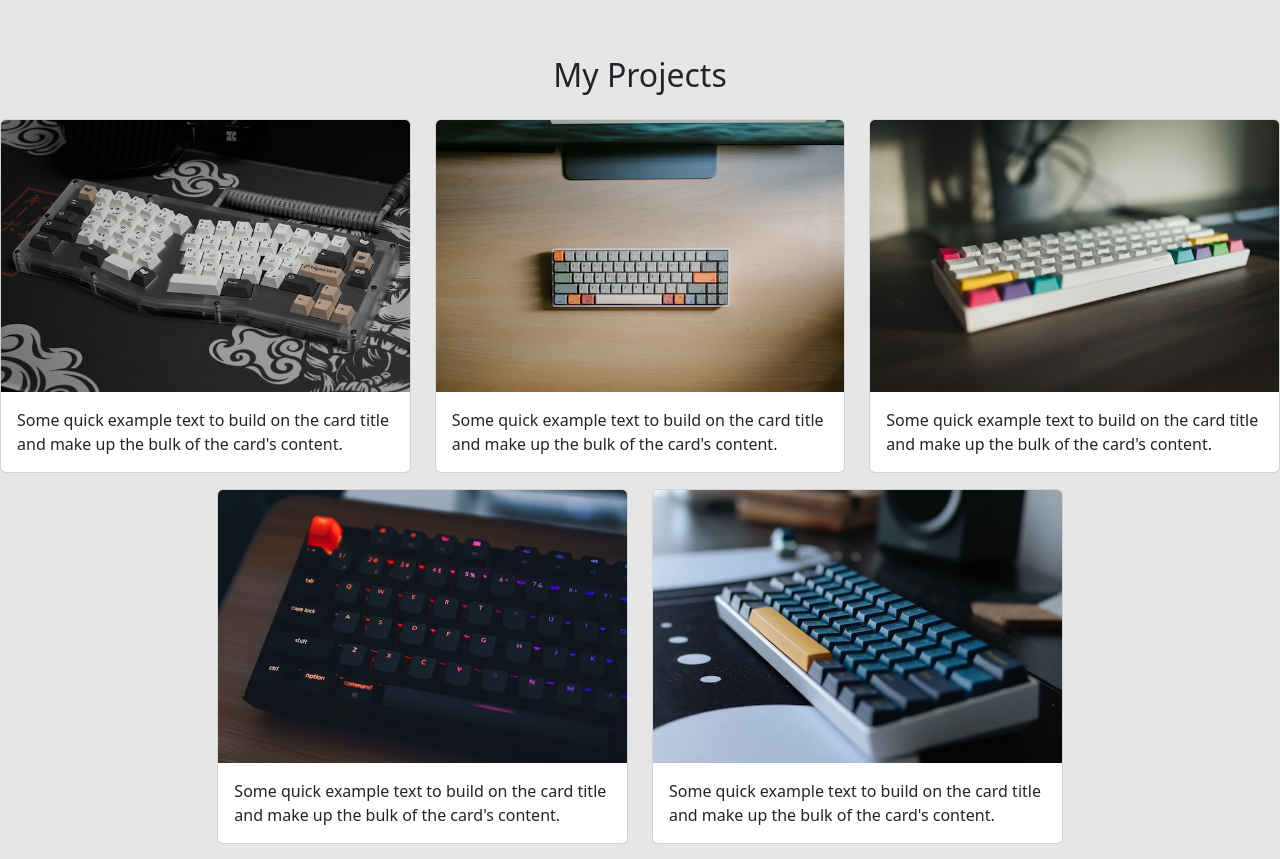
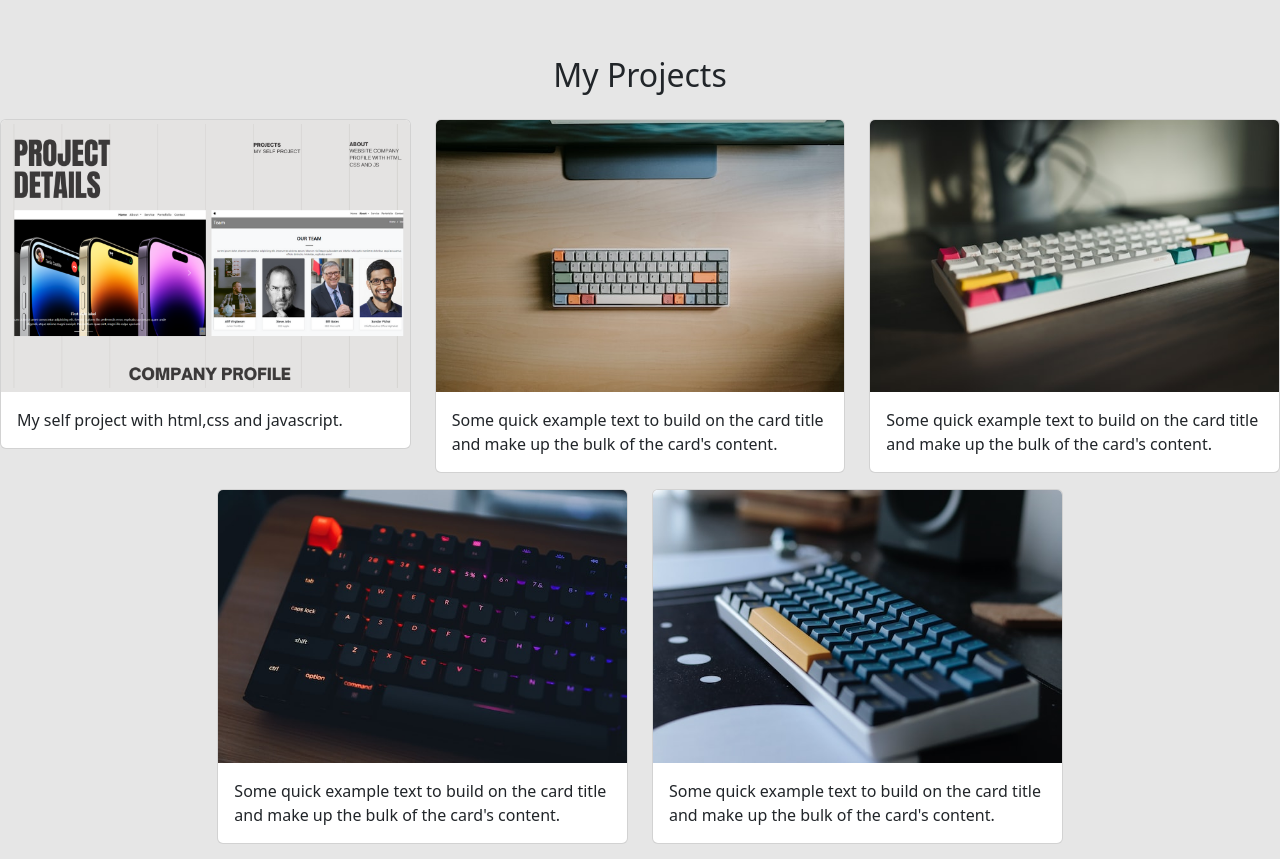
Before and after one commit to alifvir/MyPortofolio, a plain HTML site: page index.html in a window 1280 px wide. Shown: the part 1320-2179 px from the top of the page. Drawn offline with nearby package versions, Linux system fonts and the light colour scheme.

Commit message:
update project

```diff
--- a/index.html
+++ b/index.html
@@ -3,6 +3,7 @@
   <head>
     <meta charset="utf-8" />
     <meta name="viewport" content="width=device-width, initial-scale=1" />
+    <link rel="shortcut icon" href="/img/projects/logo.png" type="image/x-icon" />
     <title>My Portofolio | Muhamad Alif Virgiawan</title>
     <link href="https://cdn.jsdelivr.net/npm/bootstrap@5.3.0-alpha1/dist/css/bootstrap.min.css" rel="stylesheet" integrity="sha384-GLhlTQ8iRABdZLl6O3oVMWSktQOp6b7In1Zl3/Jr59b6EGGoI1aFkw7cmDA6j6gD" crossorigin="anonymous" />
 
@@ -93,9 +94,11 @@
         <div class="row justify-content-center">
           <div class="col-md-4 mb-3">
             <div class="card">
-              <img src="img/projects/1.jpg" class="card-img-top" alt="projects 1" />
+              <a href="https://alifvir.netlify.app/" target="_blank">
+                <img src="img/projects/Company Profile.png" class="card-img-top" alt="projects 1" />
+              </a>
               <div class="card-body">
-                <p class="card-text">Some quick example text to build on the card title and make up the bulk of the card's content.</p>
+                <p class="card-text">My self project with html,css and javascript.</p>
               </div>
             </div>
           </div>
```
Also changed, not shown: img/projects/Company Profile.png (added), img/projects/Elegant Circle Signature Photography Logo.png (added), img/projects/logo.png (added), img/projects/oriental-tiles.png (added), img/projects/tranasan.png (added).
